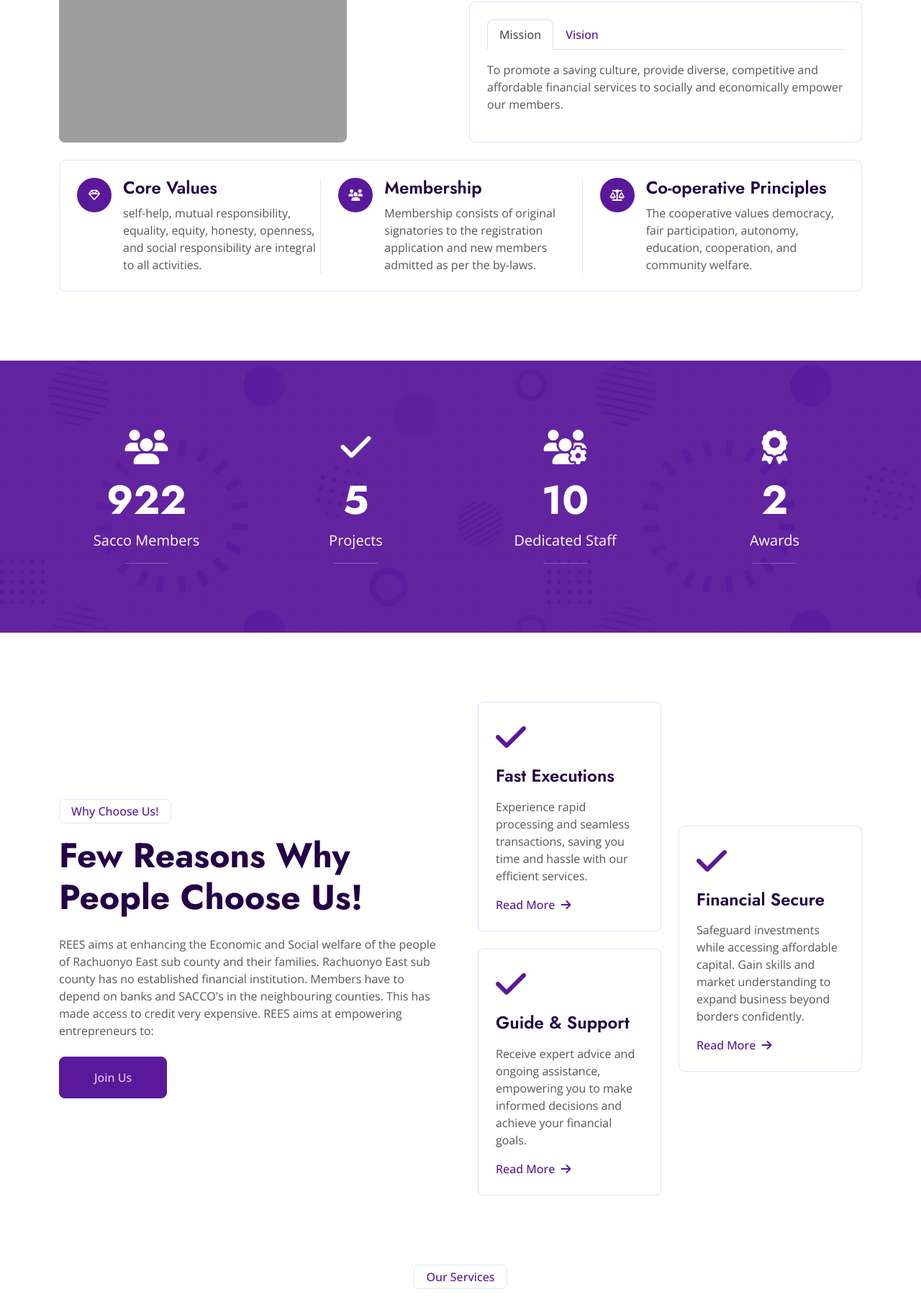
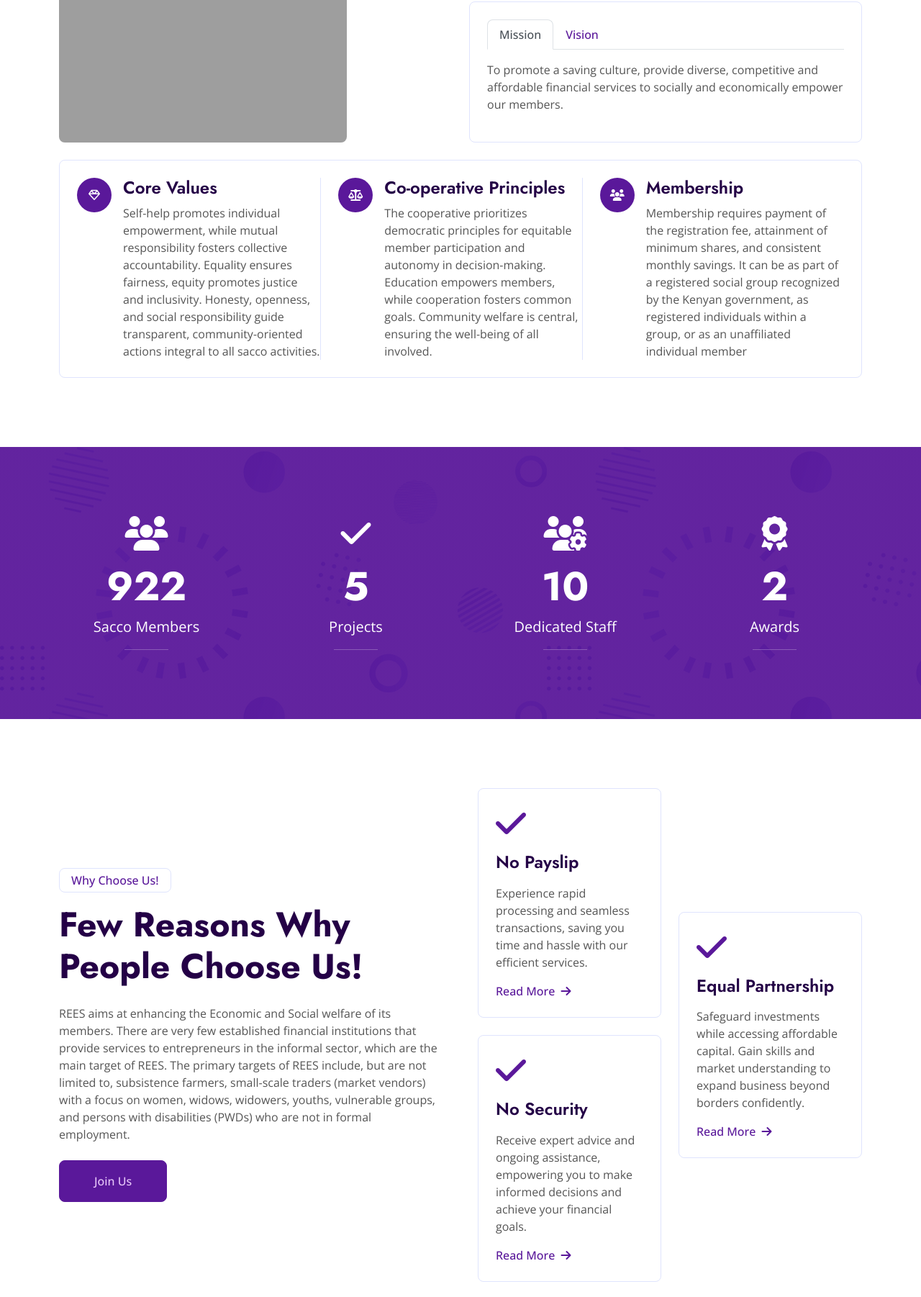
Before and after one commit to Denzel97/REES2, a Django app: page / in a window 1280 px wide. Shown: the part 1387-3189 px from the top of the page at 72% size. Run offline with Django 5.2, Linux system fonts and the light colour scheme; some libraries are stand-ins or nearby versions; grey boxes are pictures that could not be loaded.

Commit message:
Modified content on testimonies

```diff
--- a/callback_app/templates/index.html
+++ b/callback_app/templates/index.html
@@ -172,8 +172,10 @@
                                 </div>
                                 <div class="ps-3">
                                     <h4>Core Values</h4>
-                                    <span>self-help, mutual responsibility, equality, equity, honesty, openness, and
-                                        social responsibility are integral to all activities.</span>
+                                    <span>Self-help promotes individual empowerment, while mutual responsibility fosters
+                                        collective accountability. Equality ensures fairness, equity promotes justice and
+                                        inclusivity. Honesty, openness, and social responsibility guide transparent,
+                                        community-oriented actions integral to all sacco activities.</span>
                                 </div>
                                 <div class="border-end d-none d-lg-block"></div>
                             </div>
@@ -184,12 +186,14 @@
                         <div class="h-100">
                             <div class="d-flex">
                                 <div class="flex-shrink-0 btn-lg-square rounded-circle bg-primary">
-                                    <i class="fa fa-users text-white"></i>
+<!--                                    <i class="fa fa-phone text-white"></i>-->
+                                    <i class="fa-solid fa-scale-balanced" style="color: #ffffff;"></i>
                                 </div>
                                 <div class="ps-3">
-                                    <h4>Membership</h4>
-                                    <span>Membership consists of original signatories to the registration application and
-                                        new members admitted as per the by-laws.</span>
+                                    <h4>Co-operative Principles </h4>
+                                    <span>The cooperative prioritizes democratic principles for equitable member participation
+                                        and autonomy in decision-making. Education empowers members, while cooperation fosters
+                                        common goals. Community welfare is central, ensuring the well-being of all involved.</span>
                                 </div>
                                 <div class="border-end d-none d-lg-block"></div>
                             </div>
@@ -200,13 +204,14 @@
                         <div class="h-100">
                             <div class="d-flex">
                                 <div class="flex-shrink-0 btn-lg-square rounded-circle bg-primary">
-<!--                                    <i class="fa fa-phone text-white"></i>-->
-                                    <i class="fa-solid fa-scale-balanced" style="color: #ffffff;"></i>
+                                    <i class="fa fa-users text-white"></i>
                                 </div>
                                 <div class="ps-3">
-                                    <h4>Co-operative Principles </h4>
-                                    <span>The cooperative values democracy, fair participation, autonomy, education,
-                                        cooperation, and community welfare.</span>
+                                    <h4>Membership</h4>
+                                    <span>Membership requires payment of the registration fee, attainment of minimum shares,
+                                        and consistent monthly savings. It can be as part of a registered social group recognized
+                                        by the Kenyan government, as registered individuals within a group, or as an unaffiliated
+                                        individual member</span>
                                 </div>
                             </div>
                         </div>
@@ -257,10 +262,12 @@
                 <div class="col-lg-6 wow fadeInUp" data-wow-delay="0.1s">
                     <p class="d-inline-block border rounded text-primary fw-semi-bold py-1 px-3">Why Choose Us!</p>
                     <h1 class="display-5 mb-4">Few Reasons Why People Choose Us!</h1>
-                    <p class="mb-4">REES aims at enhancing the Economic and Social welfare of the people of Rachuonyo East
-                        sub county and their families. Rachuonyo East sub county has no established financial institution.
-                        Members have to depend on banks and SACCO's in the neighbouring counties. This has made access to
-                        credit very expensive. REES aims at empowering entrepreneurs to:
+                    <p class="mb-4">REES aims at enhancing the Economic and Social welfare of its members.
+                        There are very few established financial institutions that provide services to entrepreneurs in
+                        the informal sector, which are the main target of REES. The primary targets of REES include, but
+                        are not limited to, subsistence farmers, small-scale traders (market vendors) with a focus on women,
+                        widows, widowers, youths, vulnerable groups, and persons with disabilities (PWDs) who are not in
+                        formal employment.
                     </p>
                     <a class="btn btn-primary py-3 px-5" href="">Join Us</a>
                 </div>
@@ -271,7 +278,7 @@
                                 <div class="col-12 wow fadeIn" data-wow-delay="0.3s">
                                     <div class="feature-box border rounded p-4">
                                         <i class="fa fa-check fa-3x text-primary mb-3"></i>
-                                        <h4 class="mb-3">Fast Executions</h4>
+                                        <h4 class="mb-3">No Payslip</h4>
                                         <p class="mb-3">Experience rapid processing and seamless transactions, saving
                                             you time and hassle with our efficient services.</p>
                                         <a class="fw-semi-bold" href="">Read More <i
@@ -281,7 +288,7 @@
                                 <div class="col-12 wow fadeIn" data-wow-delay="0.5s">
                                     <div class="feature-box border rounded p-4">
                                         <i class="fa fa-check fa-3x text-primary mb-3"></i>
-                                        <h4 class="mb-3">Guide & Support</h4>
+                                        <h4 class="mb-3">No Security</h4>
                                         <p class="mb-3">Receive expert advice and ongoing assistance, empowering you to
                                             make informed decisions and achieve your financial goals.</p>
                                         <a class="fw-semi-bold" href="">Read More <i
@@ -293,7 +300,7 @@
                         <div class="col-md-6 wow fadeIn" data-wow-delay="0.7s">
                             <div class="feature-box border rounded p-4">
                                 <i class="fa fa-check fa-3x text-primary mb-3"></i>
-                                <h4 class="mb-3">Financial Secure</h4>
+                                <h4 class="mb-3">Equal Partnership</h4>
                                 <p class="mb-3">Safeguard investments while accessing affordable capital. Gain skills
                                     and market understanding to expand business beyond borders confidently.</p>
                                 <a class="fw-semi-bold" href="">Read More <i class="fa fa-arrow-right ms-1"></i></a>
@@ -345,7 +352,7 @@
                                     </div>
                                 </div>
                                 <div class="col-md-6">
-                                    <h3 class="mb-4">6 Years Of Experience In Shares Equity</h3>
+                                    <h3 class="mb-4">6 Years Of Experience In Investments</h3>
                                     <p class="mb-4">Offering secure savings accounts to foster saving habits, along with
                                         investment opportunities like SACCO shares, empowering members to build wealth and
                                         financial resilience.</p>
@@ -385,7 +392,7 @@
                                     </div>
                                 </div>
                                 <div class="col-md-6">
-                                    <h3 class="mb-4">6 Years Of Experience In Financial Consultancy</h3>
+                                    <h3 class="mb-4">6 Years Of Experience In Financial Coaching</h3>
                                     <p class="mb-4">With six years in financial consultancy, we've guided over 900 members
                                         towards financial success, offering expertise and tailored solutions to meet their
                                         diverse needs and goals.</p>
```
